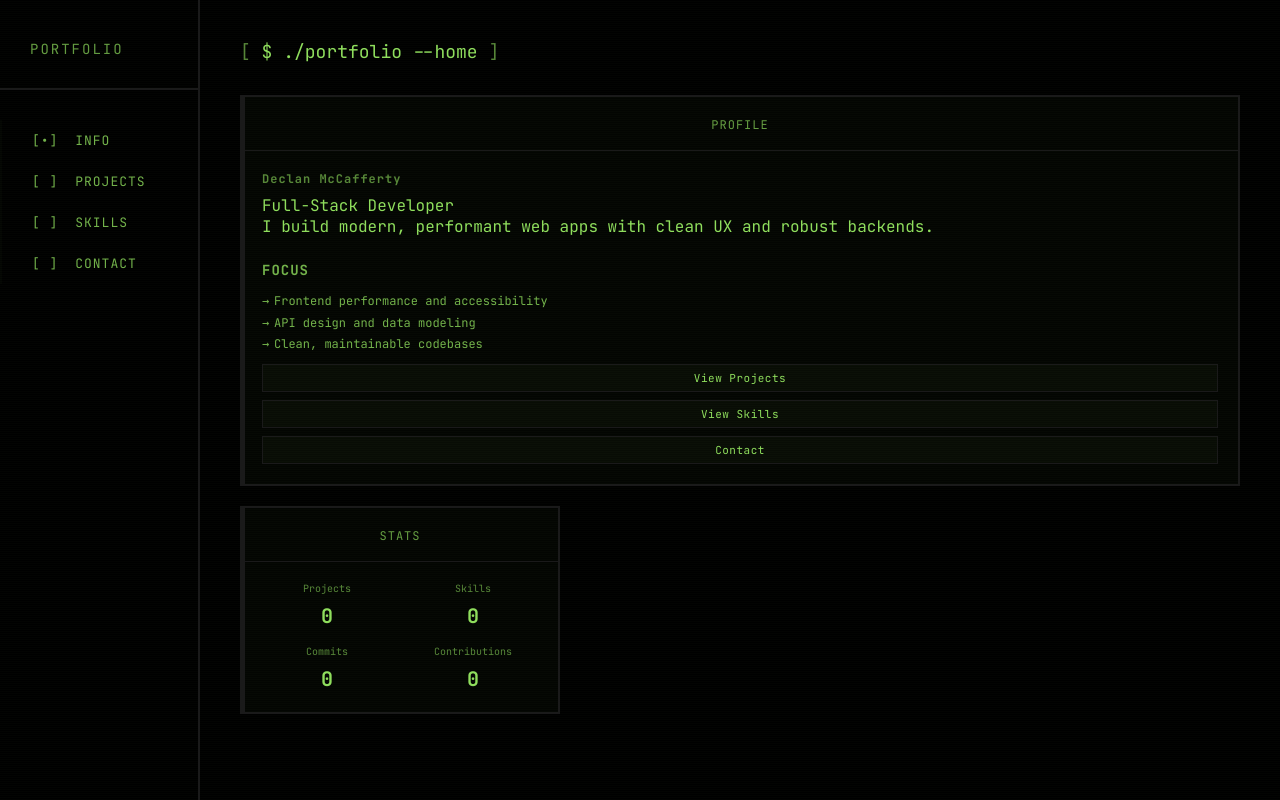
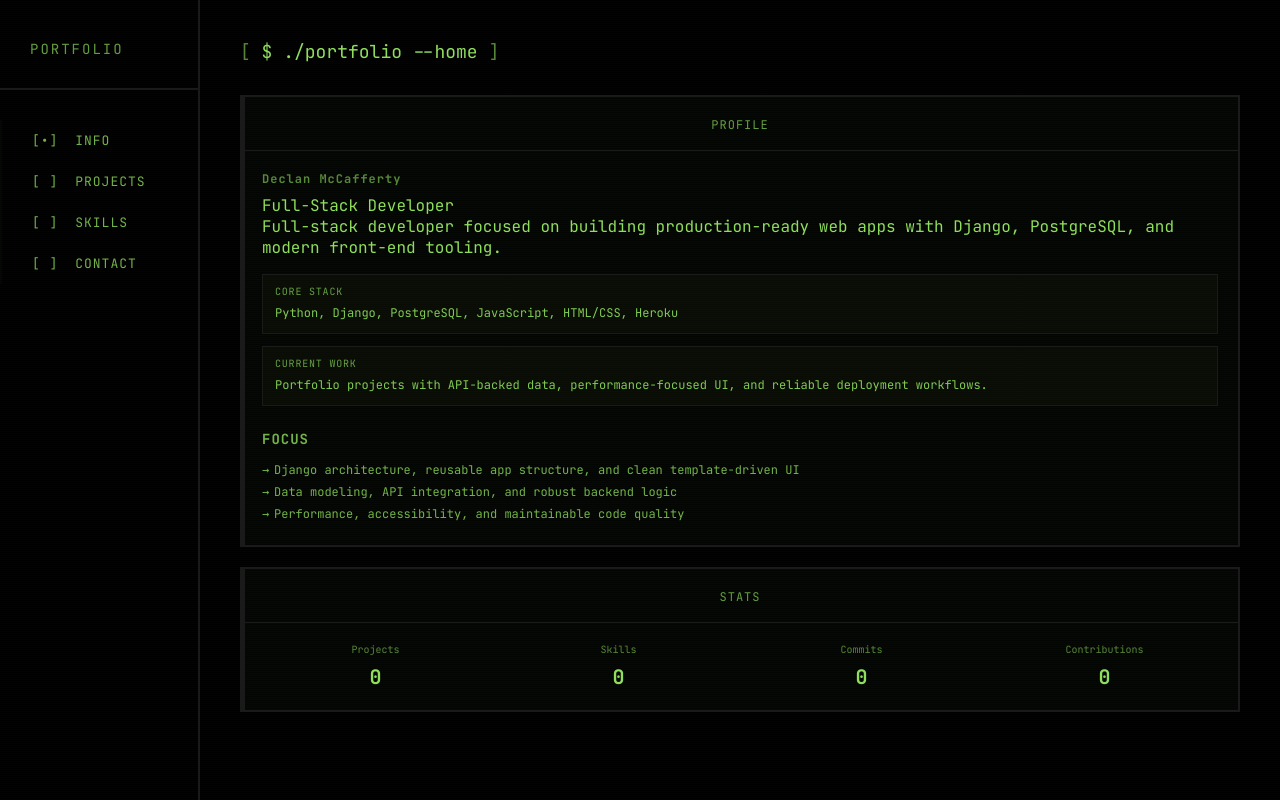
Before and after one commit to decccmcc/my-portfolio, a Django app: page / in a window 1280 px wide. Run offline with Django 5.2, Linux system fonts and the light colour scheme; data that the repository does not hold is empty; some libraries are stand-ins or nearby versions.

Commit message:
Revise info page, remove unused links and improve styling

```diff
--- a/core/templates/core/index.html
+++ b/core/templates/core/index.html
@@ -16,21 +16,25 @@
                     <h1 class="info-title">Declan McCafferty</h1>
                     <p class="info-role">Full-Stack Developer</p>
                     <p class="info-summary">
-                        I build modern, performant web apps with clean UX and robust backends.
+                        Full-stack developer focused on building production-ready web apps with Django, PostgreSQL, and modern front-end tooling.
                     </p>
+                    <div class="profile-highlights">
+                        <div class="highlight-item">
+                            <span class="highlight-label">Core Stack</span>
+                            <p class="highlight-value">Python, Django, PostgreSQL, JavaScript, HTML/CSS, Heroku</p>
+                        </div>
+                        <div class="highlight-item">
+                            <span class="highlight-label">Current Work</span>
+                            <p class="highlight-value">Portfolio projects with API-backed data, performance-focused UI, and reliable deployment workflows.</p>
+                        </div>
+                    </div>
 
                     <h3 class="focus-section-title">Focus</h3>
                     <ul class="focus-list">
-                        <li>Frontend performance and accessibility</li>
-                        <li>API design and data modeling</li>
-                        <li>Clean, maintainable codebases</li>
+                        <li>Django architecture, reusable app structure, and clean template-driven UI</li>
+                        <li>Data modeling, API integration, and robust backend logic</li>
+                        <li>Performance, accessibility, and maintainable code quality</li>
                     </ul>
-
-                    <div class="info-links">
-                        <a class="info-link link link-sm link-primary" href="{% url 'projects' %}">View Projects</a>
-                        <a class="info-link link link-sm link-primary" href="{% url 'skills' %}">View Skills</a>
-                        <a class="info-link link link-sm link-primary" href="{% url 'contact' %}">Contact</a>
-                    </div>
                 </div>
             </article>
 
--- a/static/css/style.css
+++ b/static/css/style.css
@@ -147,7 +147,8 @@ body.title-typed .home-card {
     animation-play-state: running;
 }
 
-.info-card {
+.info-card,
+.stats-card {
     grid-column: 1 / -1;
 }
 
@@ -224,15 +225,31 @@ body.title-typed .home-card {
     color: var(--color-primary);
 }
 
-.info-links {
-    display: flex;
-    flex-direction: column;
-    gap: 8px;
-    margin-top: 8px;
+.profile-highlights {
+    margin-top: 16px;
+    display: grid;
+    gap: 12px;
 }
 
-.info-link {
-    text-align: center;
+.highlight-item {
+    border: 1px solid var(--color-border);
+    background: rgba(143, 222, 93, 0.03);
+    padding: 10px 12px;
+}
+
+.highlight-label {
+    display: block;
+    font-size: 10px;
+    letter-spacing: 0.8px;
+    text-transform: uppercase;
+    opacity: 0.7;
+    margin-bottom: 6px;
+}
+
+.highlight-value {
+    font-size: 12px;
+    line-height: 1.6;
+    opacity: 0.9;
 }
 
 /* Shared UI */
```
